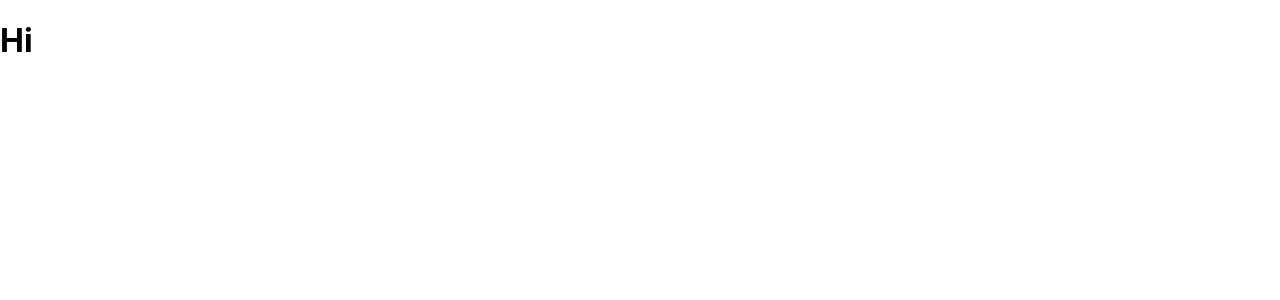
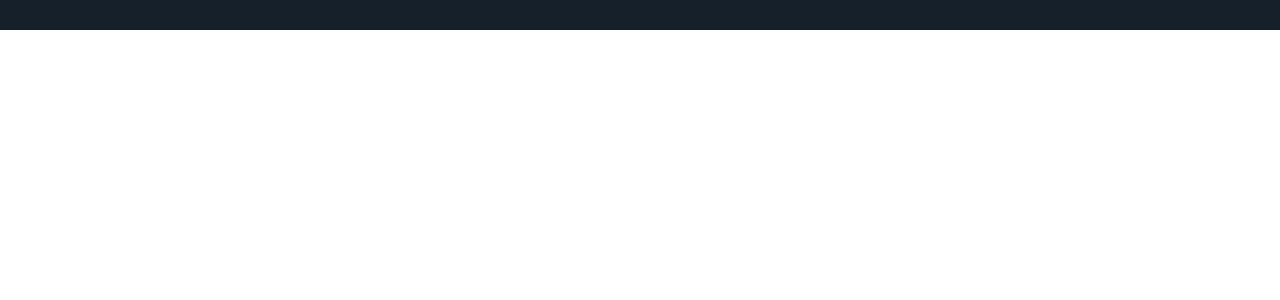
Before and after one commit to jun-edris/twitter-clone-react, a React (Create React App) app: page / in a window 1280 px wide. Shown: the top 300 px of the page. Built offline with nearby package versions, Linux system fonts and the light colour scheme.

Commit message:
creating something haha just little

```diff
--- a/src/App.css
+++ b/src/App.css
@@ -1,4 +1,5 @@
 body {
   margin: 0;
   padding: 0;
+  display: block;
 }
--- a/src/Routes/Login.js
+++ b/src/Routes/Login.js
@@ -1,9 +1,14 @@
-import React from 'react'
+import React from 'react';
 
+import './css/Login.css';
 function Login() {
     return (
-        <div>
-            <h1>Hi</h1>
+        <div className="login">
+            <div className="container_login">
+                <div className="div_logo">
+
+                </div>
+            </div>
         </div>
     )
 }
--- /dev/null
+++ b/src/Routes/css/Login.css
@@ -0,0 +1,16 @@
+.login {
+    margin: 0;
+    padding: 0;
+    background-color: #15202B;
+    font-size: 15px;
+}
+
+.container_login {
+    margin: 0 auto;
+    width: 1080px;
+    padding: 1em;
+}
+
+.twitter-logo {
+    width: 70.25px;
+}
```
Also changed, not shown: 1 other file (tests, documents, lock files or other folders).
